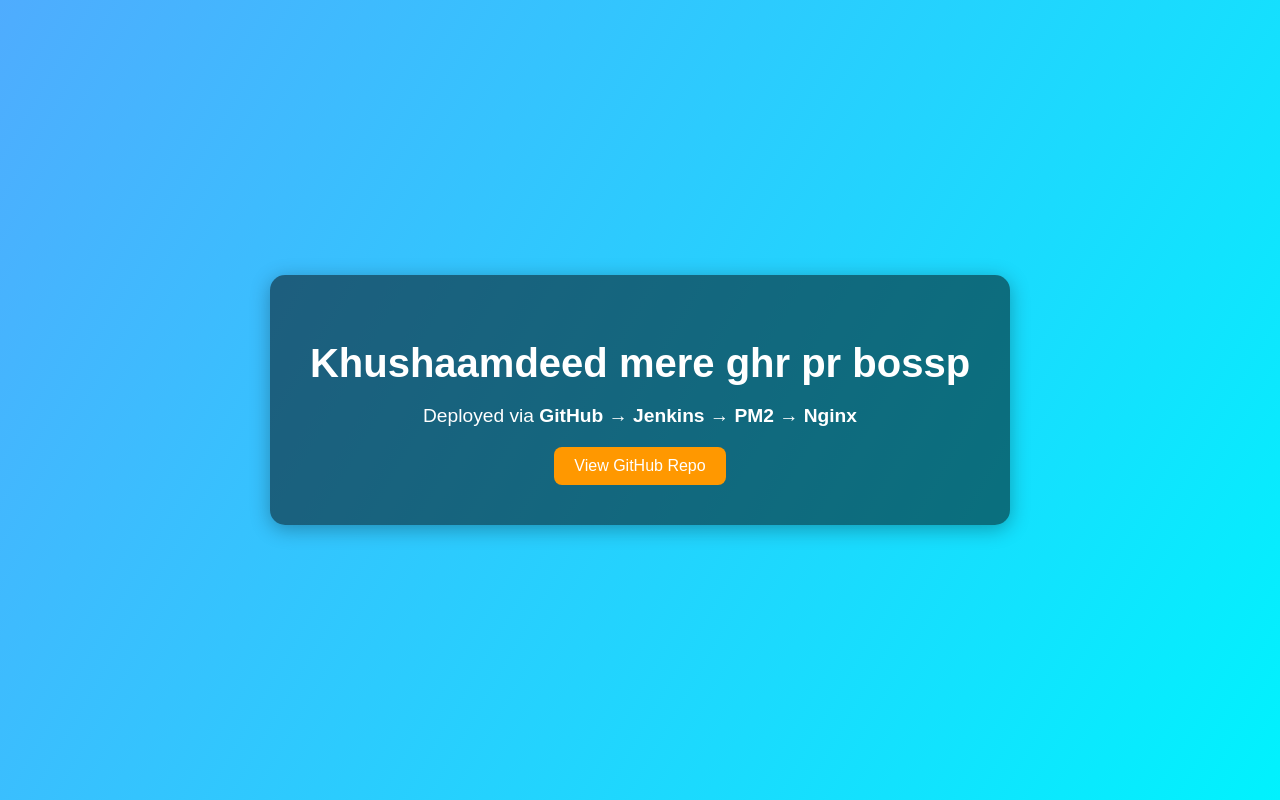
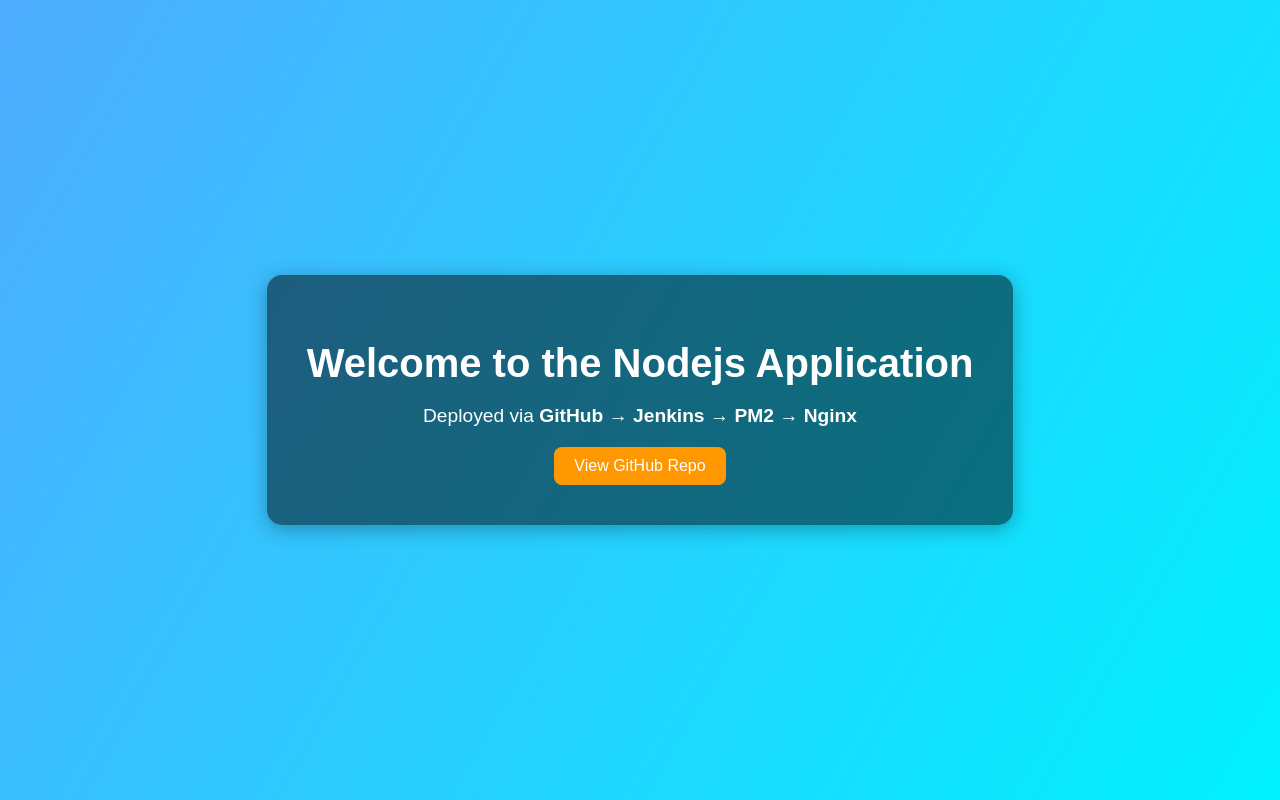
Before and after one commit to aliahmedsystemsltd-pixel/simple-homepage, a website: page public/index.html in a window 1280 px wide. Drawn offline with Linux system fonts and the light colour scheme.

Commit message:
Updated HTML page

```diff
--- a/public/index.html
+++ b/public/index.html
@@ -8,7 +8,7 @@
 </head>
 <body>
   <div class="container">
-    <h1> Khushaamdeed mere ghr pr bossp</h1>
+    <h1> Welcome to the Nodejs Application</h1>
     <p>Deployed via <strong>GitHub → Jenkins → PM2 → Nginx</strong></p>
     <a href="https://github.com/aliahmedsystemsltd-pixel/simple-homepage" target="_blank">
        View GitHub Repo
```
